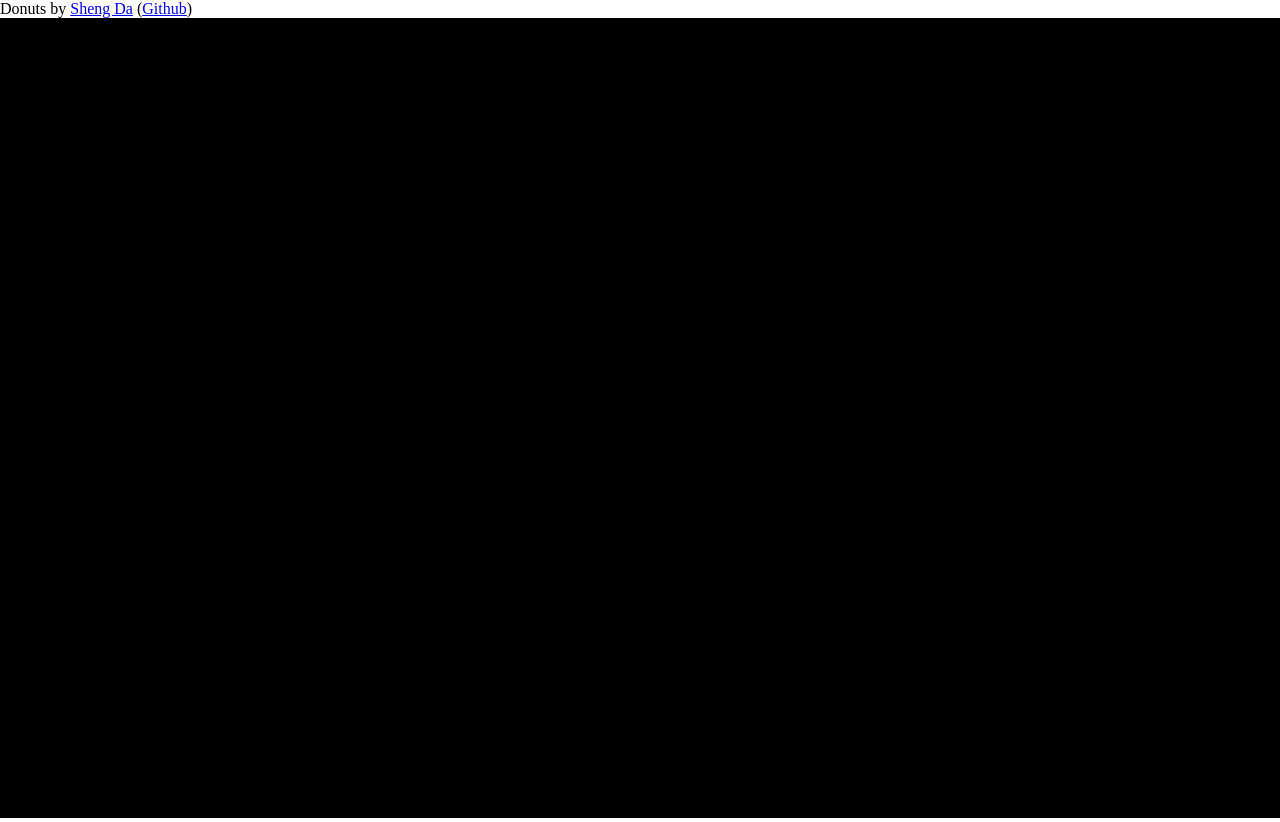
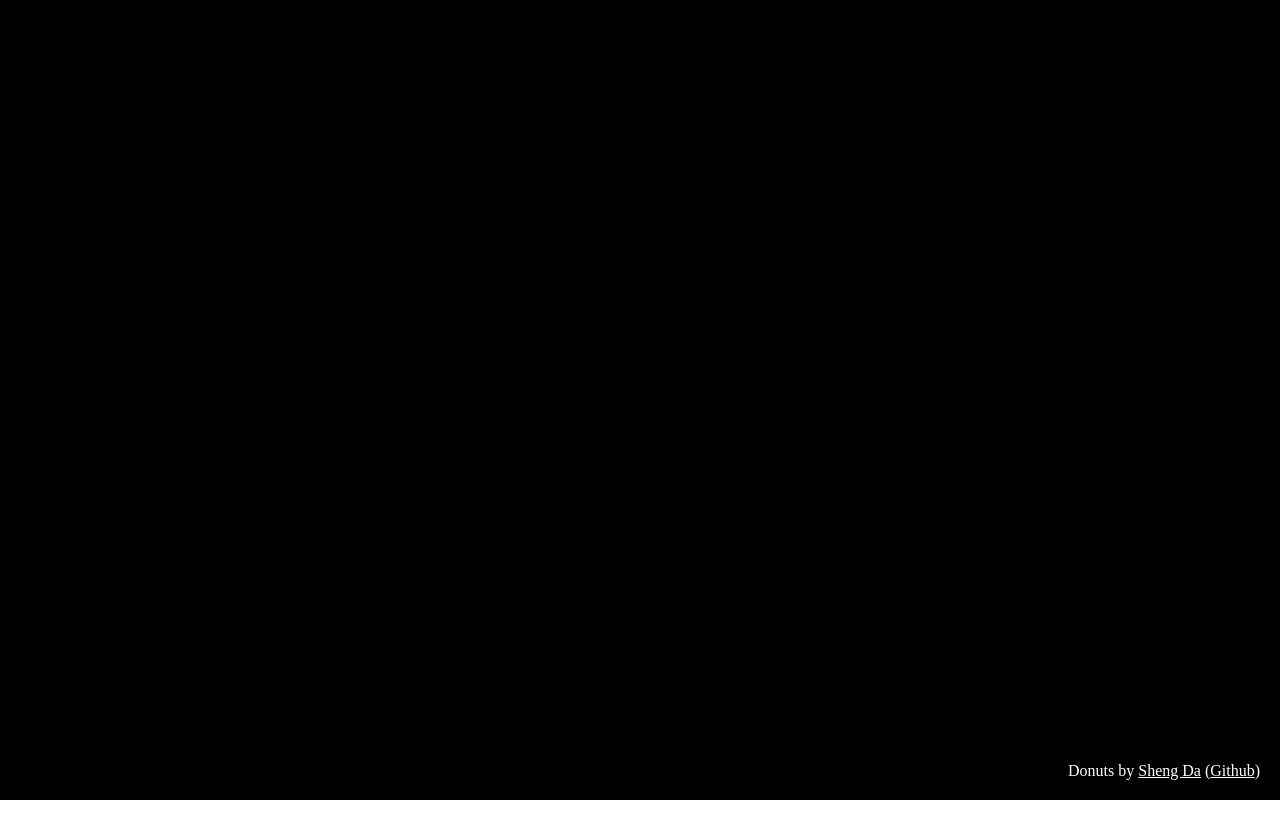
Before and after one commit to tan-sd/donuts, a website built with Vite: page index.html in a window 1280 px wide. Built offline with nearby package versions, Linux system fonts and the light colour scheme; what dat.gui would draw is missing.

Commit message:
Style social links

```diff
--- a/style.css
+++ b/style.css
@@ -6,3 +6,22 @@
 html, body {
   overflow: hidden;
 }
+
+#social {
+  position: absolute;
+  bottom: 0;
+  right: 0;
+  margin: 0px 20px 20px 0px;
+  user-select: none;
+  color: white;
+  backdrop-filter: blur(10px) saturate(70%);
+}
+
+a:link, a:visited {
+  text-decoration: underline;
+  color: white;
+}
+
+a:hover {
+  color: grey;
+}
```
